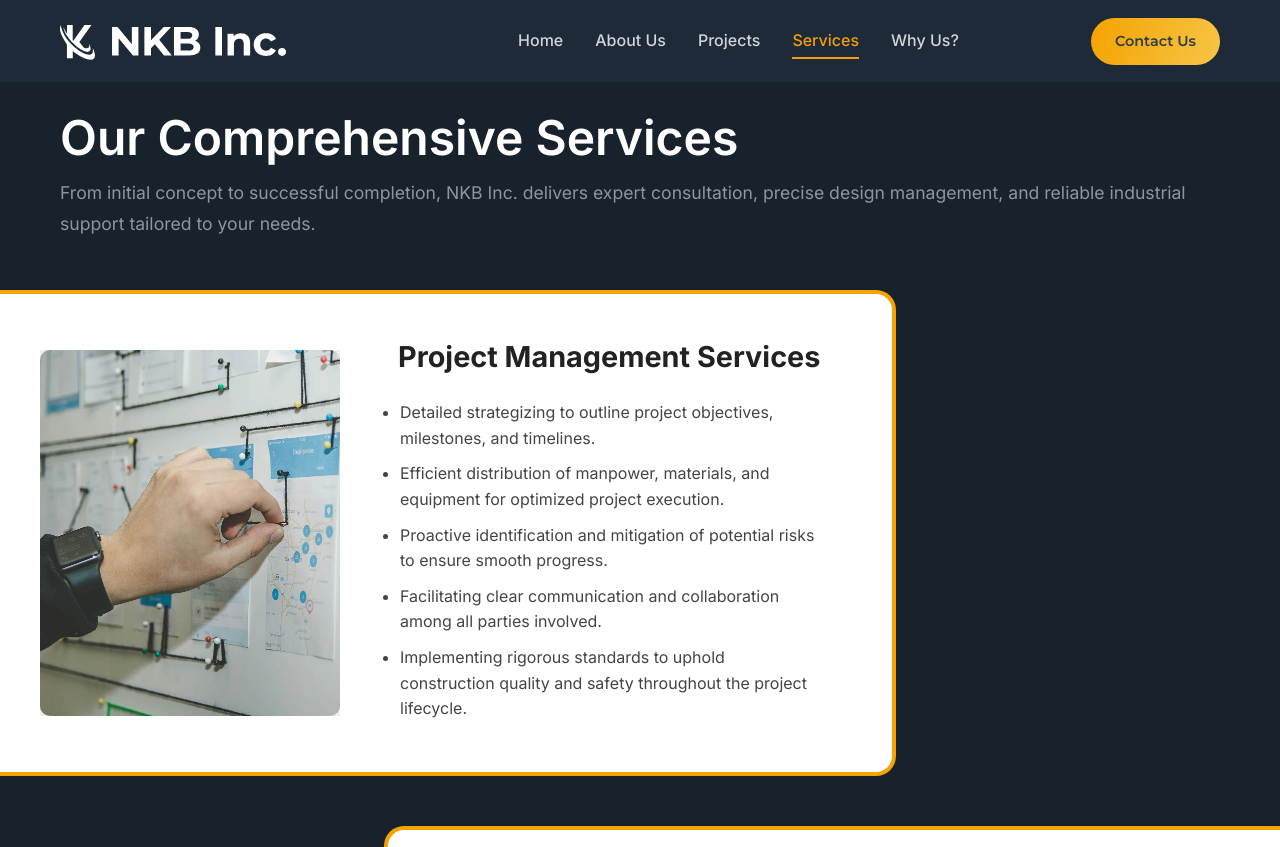
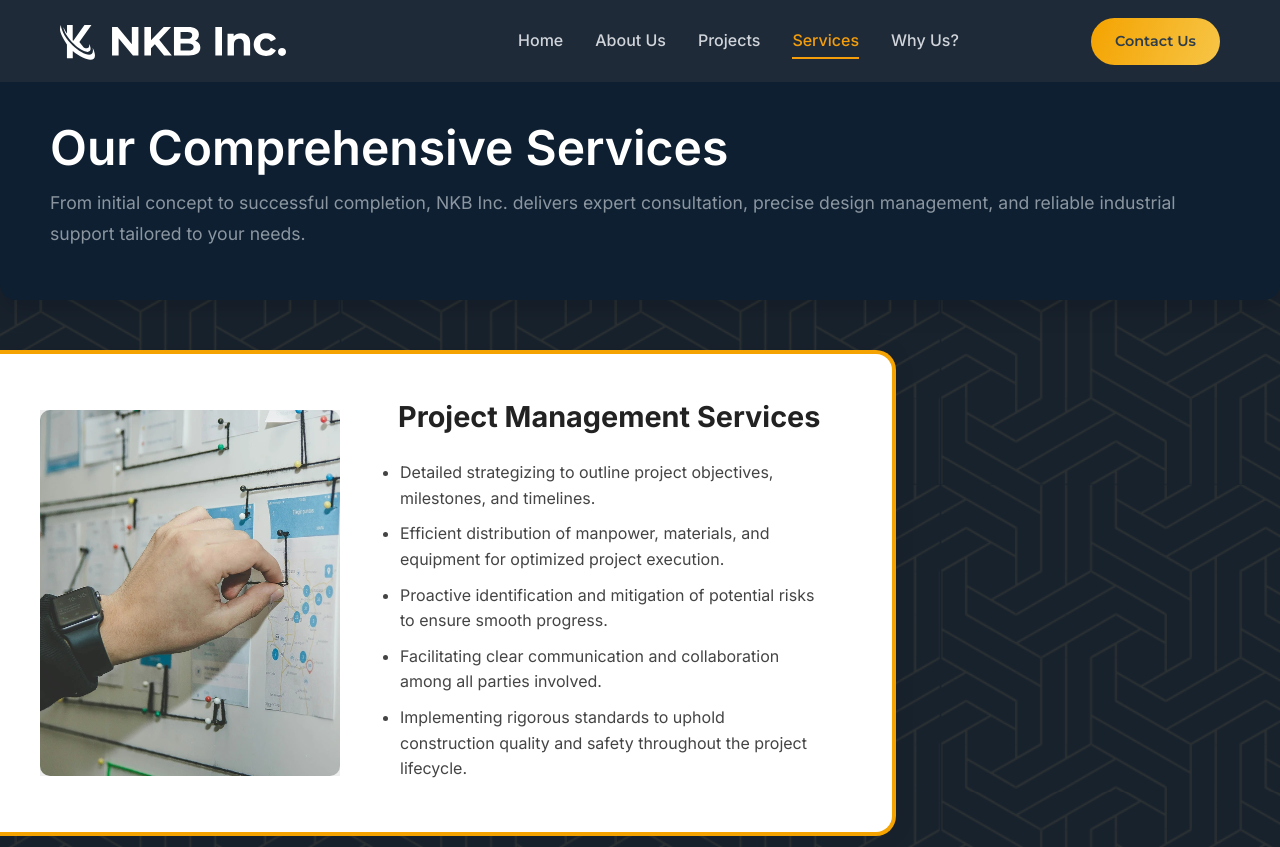
Before and after one commit to aesthetica-studios/nkb, a React (Vite) app: page /services in a window 1280 px wide. Shown: the top 847 px of the page. Built offline with nearby package versions, Linux system fonts and the light colour scheme.

Commit message:
final pc update

```diff
--- a/src/components/Projects.css
+++ b/src/components/Projects.css
@@ -89,7 +89,7 @@
 
 
 .project-image {
-  height: auto;
+  height: 100%;
   overflow: hidden;
   border-radius: 20px 20px 0 0;
 }
--- a/src/components/Projects.jsx
+++ b/src/components/Projects.jsx
@@ -3,13 +3,12 @@ import { ChevronLeft, ChevronRight } from 'lucide-react'
 import { useNavigate } from 'react-router-dom';
 import './Projects.css'
 import pattern1 from '../assets/pattern1.svg'
-import img1 from '../assets/as_proj_1.jpg';
-import img2 from '../assets/as_proj_2.png';
-import img3 from '../assets/as_proj_3.png';
-import img4 from '../assets/as_proj_4.png';
-import img5 from '../assets/as_proj_5.png';
-import img6 from '../assets/as_proj_6.png';
-import img7 from '../assets/as_proj_7.png';
+import img1 from '../assets/project1.jpg';
+import img2 from '../assets/project2.png';
+import img3 from '../assets/project3.png';
+import img4 from '../assets/project4.jpg';
+import img5 from '../assets/project5.png';
+import img6 from '../assets/project6.png';
 
 const Projects = () => {
   const navigate = useNavigate();
@@ -21,46 +20,37 @@ const handleBrowseProjects = () => {
 
   const projects = [
     {
-      title: "Individual Capacity with Wave Infratech",
+      title: "Freudenberg Regional Corporate Center India Pvt. Ltd (FRCCI)",
 
       image: img1
     },
     {
-      title: "Individual Capacity with Wave Infratech",
-      category: "Civil Infrastructure",
-      description: "Ut elit tellus, luctus nec ullamcorper mattis.",
+      title: "GIR Resort- Junagarh, Gujrat",
       image: img2
     },
     {
-      title: "Individual Capacity with Shapoorji Pallonji",
-      category: "Eco Consultancy",
-      description: "Pulvinar dapibus leo, sapient vehicula maximus.",
+      title: "Lilavati Hospital, GIFT City Ahmedabad, Gujrat",
       image: img3
     },
     {
-      title: "Individual Capacity with Akasva Infra",
+      title: "Adani Shantivan Township Mundra Ahmedabad, Gujrat",
       category: "Water Solutions",
       description: "Aliquam vitae nulla, pulvinar non odio nec.",
       image: img4
     },
     {
-      title: "Individual Capacity with JMC",
+      title: "Zydus Lifesciences Ltd.",
       category: "Mechanical",
       description: "Aenean tempor nisi non eros viverra rhoncus.",
       image: img5
     },
     {
-      title: "Individual Capacity with Solutions Inc.",
+      title: "The Sovereign Thaltej, Ahmedabad (Gujrat)",
       category: "Renewable Energy",
       description: "Vivamus efficitur sapien at arcu volutpat laoreet.",
       image: img6
-    },
-    {
-      title: "Individual Capacity with NBCC",
-      category: "Construction",
-      description: "Nunc vel ipsum vitae libero porttitor consequat.",
-      image: img7
-    }
+     }
+
   ]
 
   const nextProject = () => {
--- a/src/components/ServiceBox.css
+++ b/src/components/ServiceBox.css
@@ -7,7 +7,7 @@
   border: 4px solid #F4A300;
   border-right: none;
   width: 70vw;
-  max-width: 900px;
+  max-width: 90%;
   box-shadow: 0 0 20px rgba(0,0,0,0.1);
   align-items: center;
   justify-content: space-between;
--- a/src/components/Services.jsx
+++ b/src/components/Services.jsx
@@ -91,6 +91,7 @@ const Services = () => {
   }
 
   return (
+
     <section id="service" className="services section">
       <div className="container">
         <div className="services-header">
--- a/src/pages/ServicesPage.jsx
+++ b/src/pages/ServicesPage.jsx
@@ -3,7 +3,7 @@ import ServiceBox from '../components/ServiceBox';
 import Header from '../components/Header'
 import Footer from '../components/Footer'
 import End from '../components/End'
-
+import pattern1 from '../assets/pattern1.svg'
 import img1 from '../assets/img1.webp';
 import img2 from '../assets/img2.webp';
 import img3 from '../assets/img3.webp';
@@ -198,22 +198,54 @@ const services = [
 
 const ServicesPage = () => {
   return (
-    <div style={{
-        backgroundColor: '#18222D',
-        padding: '60px 0',
-        paddingBottom: '0'
-        }}>
-    <Header/>
-    <div className='container sp-head'>
-      <h1> Our Comprehensive Services</h1>
+
+    <div style={{ backgroundColor: '#18222D', position: 'relative', overflow: 'hidden', padding: '60px 0 0 0' }}>
+  {/* Background pattern */}
+  <div
+    style={{
+      position: 'absolute',
+      top: 0,
+      left: 0,
+      right: 0,
+      bottom: 0,
+      backgroundImage: `url(${pattern1})`,
+      backgroundRepeat: 'repeat',
+      backgroundSize: '600px auto',
+      backgroundPosition: 'center',
+      opacity: 0.15,
+      zIndex: 0,
+      pointerEvents: 'none'
+    }}
+  ></div>
+
+  {/* Content */}
+  <div style={{ position: 'relative', zIndex: 1 }}>
+    <Header />
+
+    <div className='container sp-head' style={{
+ backgroundColor: '#0e1f31ff',
+    padding: '50px',
+    borderRadius: '16px',
+    boxShadow: '0 10px 25px rgba(0, 0, 0, 0.15)',
+    maxWidth: '2000px',
+    margin: '0 auto 50px auto',
+    position: 'relative',
+    zIndex: 2
+}}>
+      <h1>Our Comprehensive Services</h1>
       <p>From initial concept to successful completion, NKB Inc. delivers expert consultation, precise design management, and reliable industrial support tailored to your needs.</p>
     </div>
-      {services.map((s, i) => (
-        <ServiceBox key={i} {...s} reverse={i % 2 !== 0} {...s} />
-      ))}
-    <Footer/>
-    <End/>
-    </div>
+
+    {services.map((s, i) => (
+      <ServiceBox key={i} {...s} reverse={i % 2 !== 0} {...s}/>
+    ))}
+
+    <Footer />
+    <End />
+  </div>
+</div>
+
+
   );
 };
 
```
